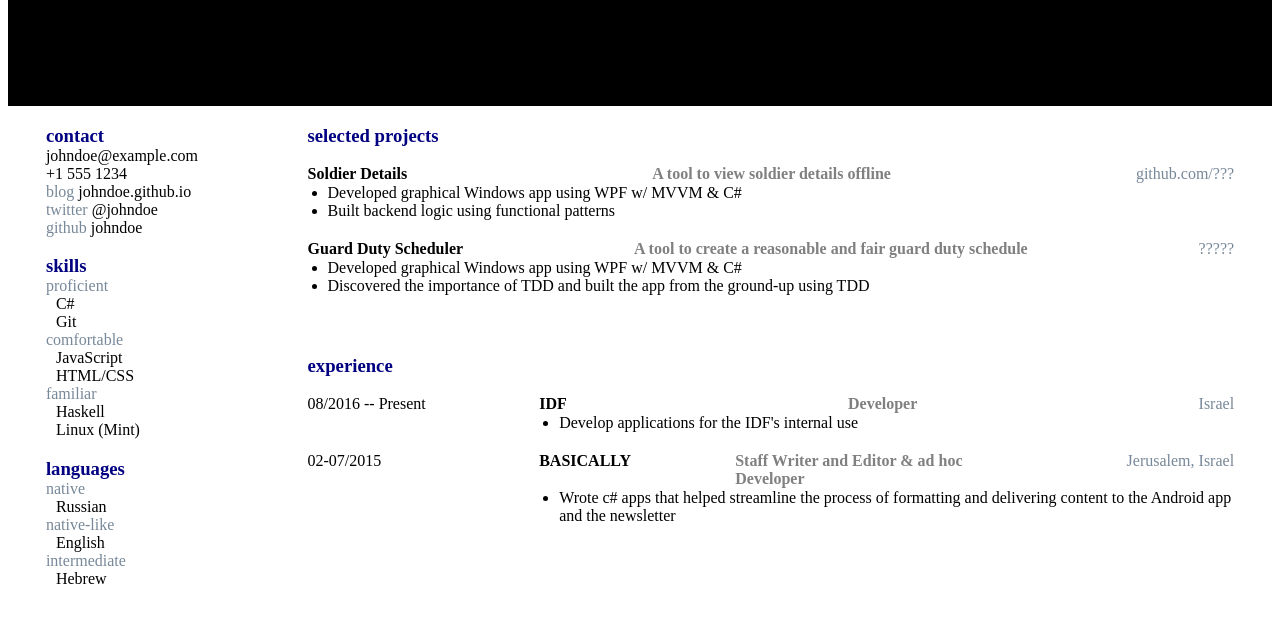
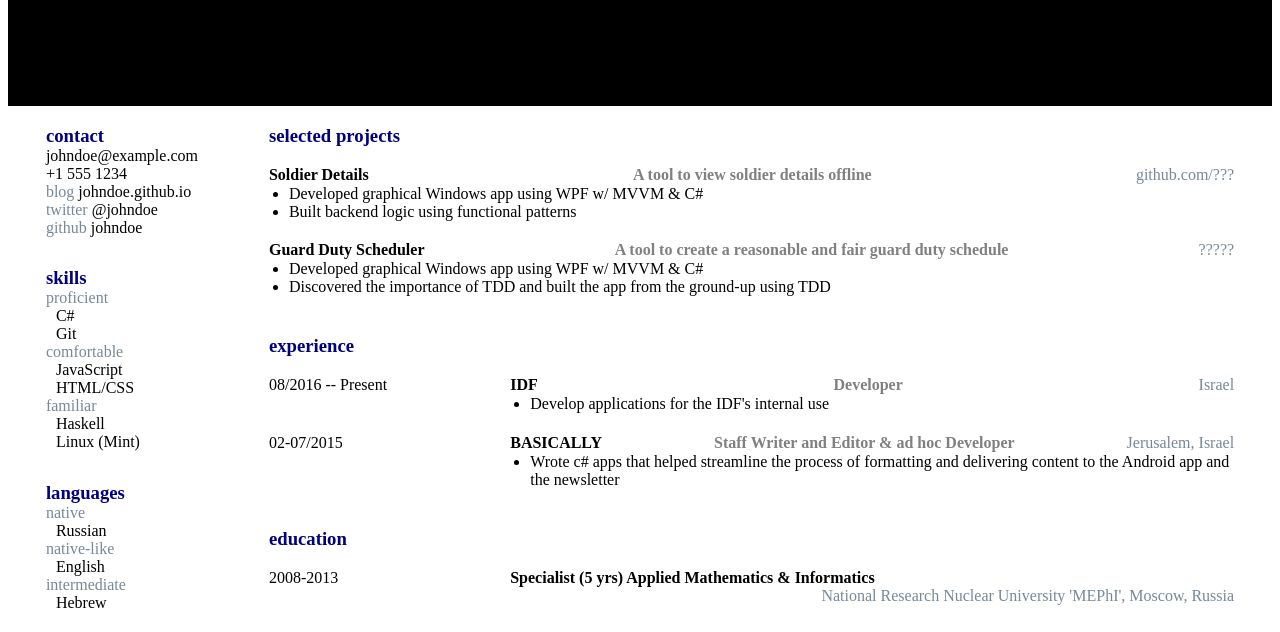
Before and after one commit to danplisetsky/resume-maker, a plain HTML site: page index.html in a window 1280 px wide. Shown: the part 219-851 px from the top of the page. Before the commit the page ends 815 px from the top, so only its background shows below. Drawn offline with Linux system fonts and the light colour scheme.

Commit message:
add education section

```diff
--- a/index.html
+++ b/index.html
@@ -74,6 +74,7 @@
         </div>
 
         <div id="sndColumn">
+
             <div id="projects" class="section">
                 <h3 class="canPickColor">selected projects</h3>
                 <div class="project">
@@ -124,6 +125,17 @@
 
             </div>
 
+            <div id="education" class="section">
+                <h3 class="canPickColor">education</h3>
+                <div class="degree">
+                    <p class="date canEdit">2008-2013</p>
+                    <div class="degreeDetails">
+                        <p class="degreeName canEdit">Specialist (5 yrs) Applied Mathematics & Informatics</p>
+                        <p class="schoolName canEdit">National Research Nuclear University 'MEPhI', Moscow, Russia</p>
+                    </div>
+                </div>
+            </div>
+
         </div>
 
     </div>
--- a/style.css
+++ b/style.css
@@ -19,7 +19,7 @@
 #grid {
     margin: auto 3%;
     display: grid;
-    grid-template-columns: 1fr 4fr;
+    grid-template-columns: 1fr 5fr;
     grid-gap: 30px;
 }
 
@@ -59,7 +59,7 @@ h3 {
     display: inline;
 }
 
-.description, .link, .location {
+.description, .link, .location, .schoolName {
     color: lightslategray;
 }
 
@@ -89,7 +89,7 @@ h3 {
     margin: 2% auto;
 }
 
-.projName, .companyName {
+.projName, .companyName, .degreeName {
     grid-row: 1;
     grid-column: 1;
     font-weight: bold;
@@ -103,7 +103,7 @@ h3 {
     justify-self: center;
 }
 
-.link, .location {
+.link, .location, .schoolName {
     grid-row: 1;
     grid-column: 3;
     justify-self: end;
@@ -120,7 +120,7 @@ h3 {
     grid-area: xp;
 }
 
-.job {
+.job, .degree {
     display: grid;
     grid-auto-columns: 1fr 3fr;
     margin: 2% auto;
@@ -131,9 +131,13 @@ h3 {
     grid-column: 1;
 }
 
-.jobDetails {
+.jobDetails, .degreeDetails {
     grid-row: 1;
     grid-column: 2;
+}
+
+#education {
+    grid-area: education;
 }
 
 /* JS-created elements */
```
